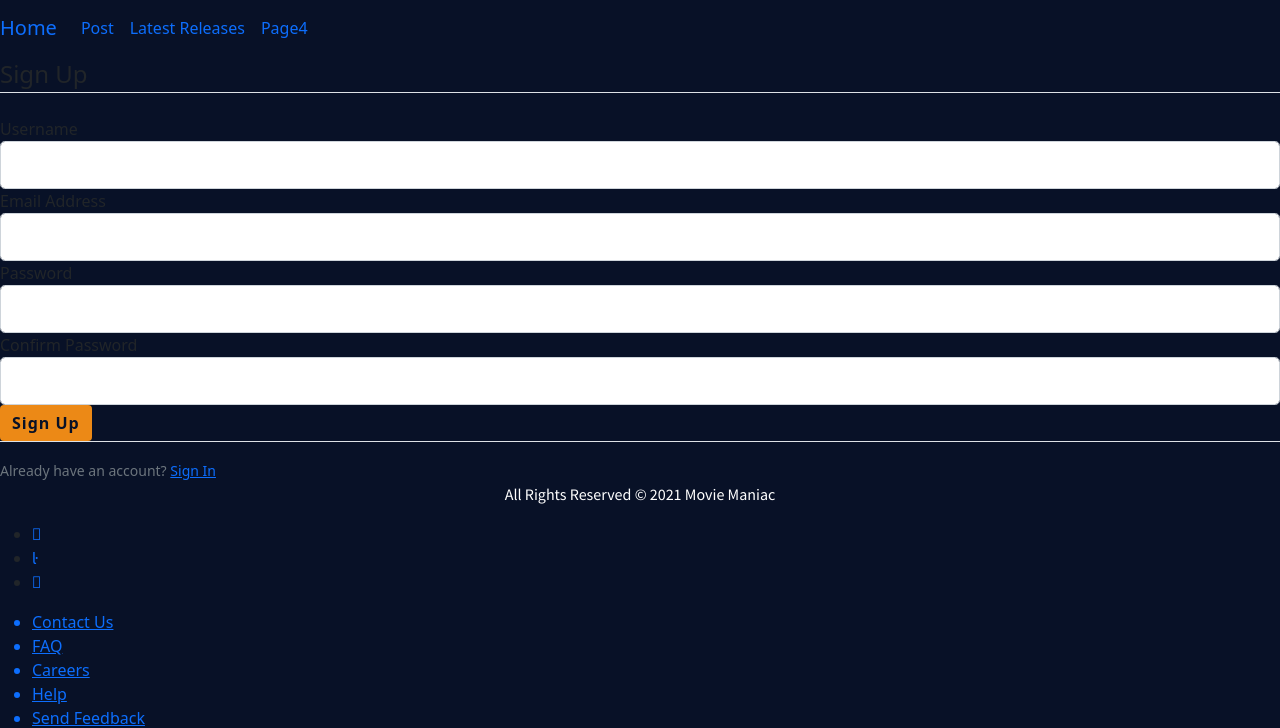
After one commit to RafikaAT/Sky_Final_Project_Repository, a Flask app: template Sky_Final_Project/application/templates/sign_up.html in a window 1280 px wide. The commit adds this page. Shown: the top 728 px of the page. Run offline with Flask 2, Linux system fonts and the light colour scheme; the template is opened without the code that fills it: values that come from a table or form of the project are taken from there, others are empty.

Commit message:
added jacs css for nav bar

```diff
--- a/Sky_Final_Project/application/forms.py
+++ b/Sky_Final_Project/application/forms.py
@@ -9,7 +9,7 @@ class SignUpForm(FlaskForm):
     password = PasswordField('Password', validators=[DataRequired(), Length(min=6, max=20)])
     confirm_password = PasswordField('Confirm Password', validators=[DataRequired(), Length(min=6, max=20),
                             EqualTo('Password')])
-    submit = SubmitField('Create Account')
+    submit = SubmitField('Sign Up')
 
 
 class LoginForm(FlaskForm):
--- a/Sky_Final_Project/application/routes.py
+++ b/Sky_Final_Project/application/routes.py
@@ -1,6 +1,7 @@
 from flask import render_template
 from application import app
-
+from forms import SignUpForm
+from forms import LoginForm
 
 @app.route('/')
 @app.route('/home', endpoint='home')
--- a/Sky_Final_Project/application/static/base-html-stylesheets.css
+++ b/Sky_Final_Project/application/static/base-html-stylesheets.css
@@ -34,15 +34,33 @@ width: 100%; /* or width: 100% !important; */
 }
 
 /* Nav bar */
-.navbar-custom {
-    color: #ec8916;
-    background-color: #081126;
+.navbar-custom: {
+color:#081127;
+background-color:#081127;
+}
 
-.col {
-    color: white;
-    background-color: white;
+.navbar-custom a:{
+color:red;
 }
+
+.navbar-custom .navbar-brand,
+.navbar-custom .navbar-text {
+color: #EC8916;
 }
-.navbar a {
-    color: white;
+
+.navbar-custom .navbar-nav .nav-link {
+color: white;
 }
+
+.navbar-custom .nav-item.active .nav-link,
+.navbar-custom .nav-item:hover .nav-link
+ {
+color:#EC8916 ;
+}
+.btn {
+    background: #EC8916;
+    color: #081127;
+    border: 0 none;
+    font-weight: 700;
+    letter-spacing: 1px;
+}
--- /dev/null
+++ b/Sky_Final_Project/application/templates/sign_up.html
@@ -0,0 +1,35 @@
+{% extends 'base.html' %}
+{% block content %}
+    <div class="content-section">
+        <form method="POST" action="">
+            {{ form.hidden_tag() }}
+            <fieldset class="form-group">
+                <legend class="border-bottom mb-4">Sign Up</legend>
+                <div class="form-group">
+                    {{ form.username.label(class="form-control-label") }}
+                    {{ form.username(class="form-control form-control-lg") }}
+                </div>
+                <div class="form-group">
+                    {{ form.email.label(class="form-control-label") }}
+                    {{ form.email(class="form-control form-control-lg") }}
+                </div>
+                <div class="form-group">
+                    {{ form.password.label(class="form-control-label") }}
+                    {{ form.password(class="form-control form-control-lg") }}
+                </div>
+                <div class="form-group">
+                    {{ form.confirm_password.label(class="form-control-label") }}
+                    {{ form.confirm_password(class="form-control form-control-lg") }}
+                </div>
+            </fieldset>
+            <div class="form-group">
+                {{ form.submit(class="btn btn-outline-info") }}
+            </div>
+        </form>
+    </div>
+    <div class="border-top pt-3">
+        <small class="text-muted">
+            Already have an account? <a class="ml-2" href="{{ url_for('login') }}">Sign In</a>
+        </small>
+    </div>
+{% endblock content %}
```
Also changed, not shown: Sky_Final_Project/application/templates/login.html (added, +10 -0 lines).
